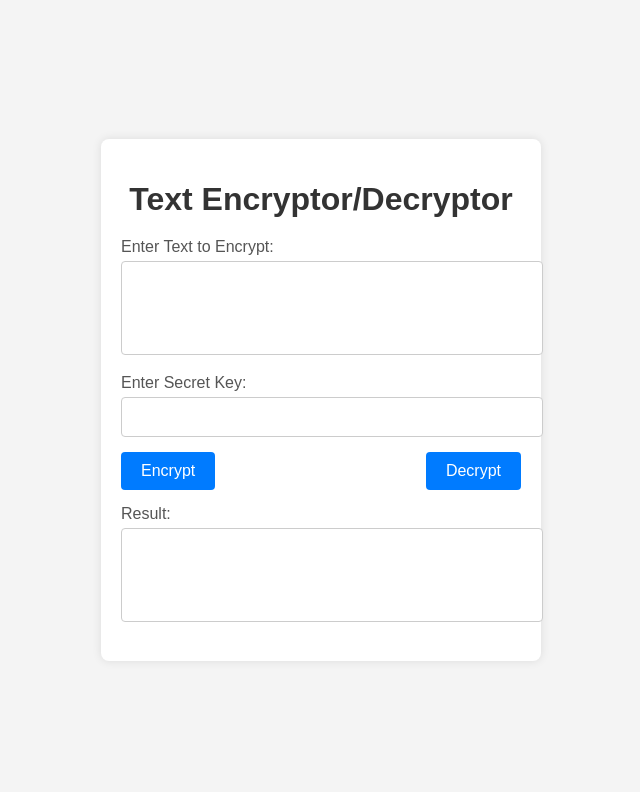
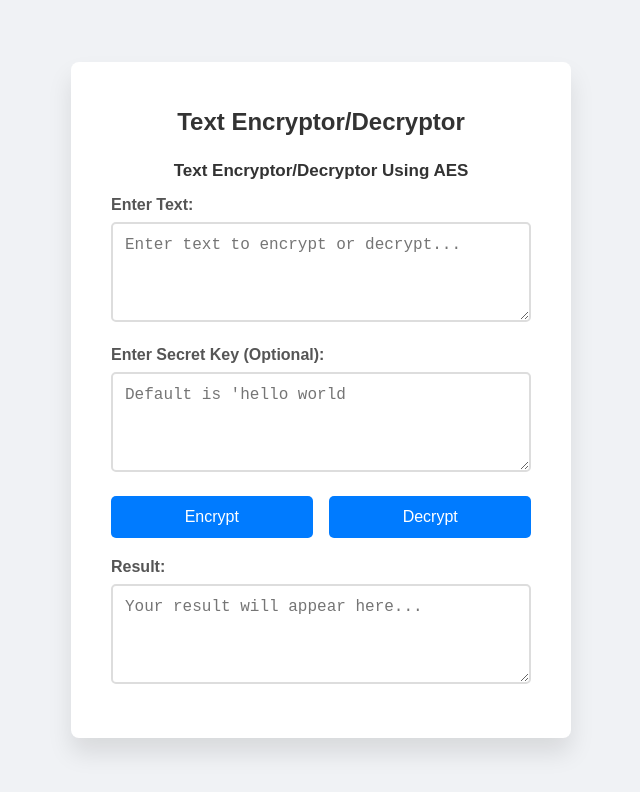
Before and after one commit to saikiaDeep/encryptDecrypt, a plain HTML site: page index.html in a window 1280 px wide. Shown: the whole page, without its empty margins (319-959 px from the left). Drawn offline with nearby package versions, Linux system fonts and the light colour scheme.

Commit message:
Final commit

```diff
--- a/index.html
+++ b/index.html
@@ -6,21 +6,22 @@
     <meta name="viewport" content="width=device-width, initial-scale=1.0">
     <title>Text Encryptor/Decryptor</title>
     <link rel="stylesheet" href="styles.css">
-    <!-- Include CryptoJS Library -->
     <script src="https://cdnjs.cloudflare.com/ajax/libs/crypto-js/4.1.1/crypto-js.min.js"></script>
 </head>
 
 <body>
     <div class="container">
         <h1>Text Encryptor/Decryptor</h1>
+        <h3>Text Encryptor/Decryptor Using AES</h3>
         <div class="input-group">
-            <label for="normalText">Enter Text to Encrypt:</label>
-            <textarea id="normalText" rows="4"></textarea>
+            <label for="normalText">Enter Text:</label>
+            <textarea id="normalText" rows="4" placeholder="Enter text to encrypt or decrypt..."></textarea>
         </div>
 
         <div class="input-group">
-            <label for="secretKey">Enter Secret Key:</label>
-            <input type="text" id="secretKey">
+            <label for="secretKey">Enter Secret Key (Optional):</label>
+
+            <textarea id="secretKey" rows="4" placeholder="Default is 'hello world"></textarea>
         </div>
 
         <div class="buttons">
@@ -30,7 +31,7 @@
 
         <div class="output-group">
             <label for="result">Result:</label>
-            <textarea id="result" rows="4" readonly></textarea>
+            <textarea id="result" rows="4" readonly placeholder="Your result will appear here..."></textarea>
         </div>
     </div>
 
--- a/index.js
+++ b/index.js
@@ -1,10 +1,10 @@
 // Function to encrypt text
 function encrypt() {
   const normalText = document.getElementById("normalText").value;
-  const secretKey = document.getElementById("secretKey").value;
+  let secretKey = document.getElementById("secretKey").value || "hello world";
 
-  if (!normalText || !secretKey) {
-    alert("Please enter both text and a secret key.");
+  if (!normalText) {
+    alert("Please enter text to encrypt.");
     return;
   }
 
@@ -15,20 +15,24 @@ function encrypt() {
 // Function to decrypt text
 function decrypt() {
   const encryptedText = document.getElementById("normalText").value;
-  const secretKey = document.getElementById("secretKey").value;
+  let secretKey = document.getElementById("secretKey").value || "hello world";
 
-  if (!encryptedText || !secretKey) {
-    alert("Please enter both the encrypted text and a secret key.");
+  if (!encryptedText) {
+    alert("Please enter text to decrypt.");
     return;
   }
 
-  const bytes = CryptoJS.AES.decrypt(encryptedText, secretKey);
-  const decryptedText = bytes.toString(CryptoJS.enc.Utf8);
+  try {
+    const bytes = CryptoJS.AES.decrypt(encryptedText, secretKey);
+    const decryptedText = bytes.toString(CryptoJS.enc.Utf8);
 
-  if (!decryptedText) {
-    alert("Invalid secret key or text.");
-    return;
+    if (!decryptedText) {
+      throw new Error("Invalid secret key or encrypted text.");
+    }
+
+    document.getElementById("result").value = decryptedText;
+  } catch (error) {
+    alert("Invalid secret key or encrypted text.");
+    document.getElementById("result").value = "";
   }
-
-  document.getElementById("result").value = decryptedText;
 }
--- a/styles.css
+++ b/styles.css
@@ -1,67 +1,84 @@
 body {
     font-family: Arial, sans-serif;
-    background-color: #f4f4f4;
+    background-color: #f0f2f5;
     margin: 0;
     padding: 0;
     display: flex;
     justify-content: center;
     align-items: center;
     height: 100vh;
+    overflow: hidden;
 }
 
 .container {
-    background-color: #fff;
-    padding: 20px;
+    background-color: #ffffff;
+    padding: 30px 40px;
     border-radius: 8px;
-    box-shadow: 0 0 10px rgba(0, 0, 0, 0.1);
-    max-width: 400px;
+    box-shadow: 0 15px 25px rgba(0, 0, 0, 0.1);
     width: 100%;
+    max-width: 500px;
+    box-sizing: border-box;
 }
 
 h1 {
     text-align: center;
-    margin-bottom: 20px;
+    margin-bottom: 25px;
     color: #333;
+    font-size: 24px;
+    line-height: 1.2;
 }
 
 .input-group, .output-group {
-    margin-bottom: 15px;
+    margin-bottom: 20px;
 }
 
 label {
     display: block;
-    margin-bottom: 5px;
+    margin-bottom: 8px;
     color: #555;
+    font-weight: bold;
 }
 
 textarea, input {
     width: 100%;
-    padding: 10px;
-    border: 1px solid #ccc;
-    border-radius: 4px;
+    padding: 12px;
+    border: 2px solid #ddd;
+    border-radius: 5px;
     font-size: 16px;
+    outline: none;
+    transition: border-color 0.3s;
+    box-sizing: border-box;
 }
 
-textarea {
-    resize: none;
+textarea:focus, input:focus {
+    border-color: #007bff;
 }
 
 .buttons {
     display: flex;
     justify-content: space-between;
-    margin-bottom: 15px;
+    margin-bottom: 20px;
 }
 
 button {
-    padding: 10px 20px;
+    width: 48%;
+    padding: 12px;
     background-color: #007bff;
-    color: white;
+    color: #ffffff;
     border: none;
-    border-radius: 4px;
+    border-radius: 5px;
+    font-size: 16px;
     cursor: pointer;
-    font-size: 16px;
+    transition: background-color 0.3s;
 }
 
 button:hover {
     background-color: #0056b3;
 }
+
+h3 {
+    text-align: center;
+    margin-bottom: 15px;
+    color: #333;
+    font-size: 17px;
+}
```
